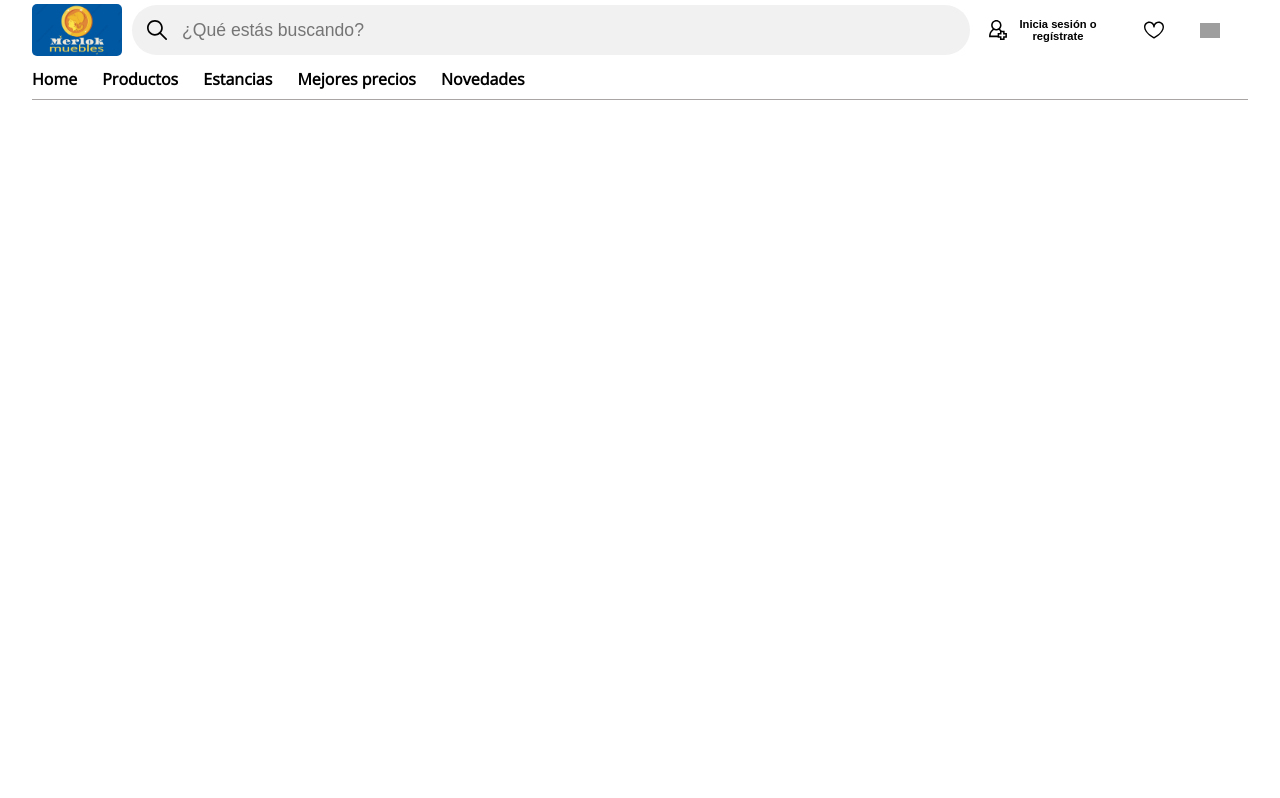
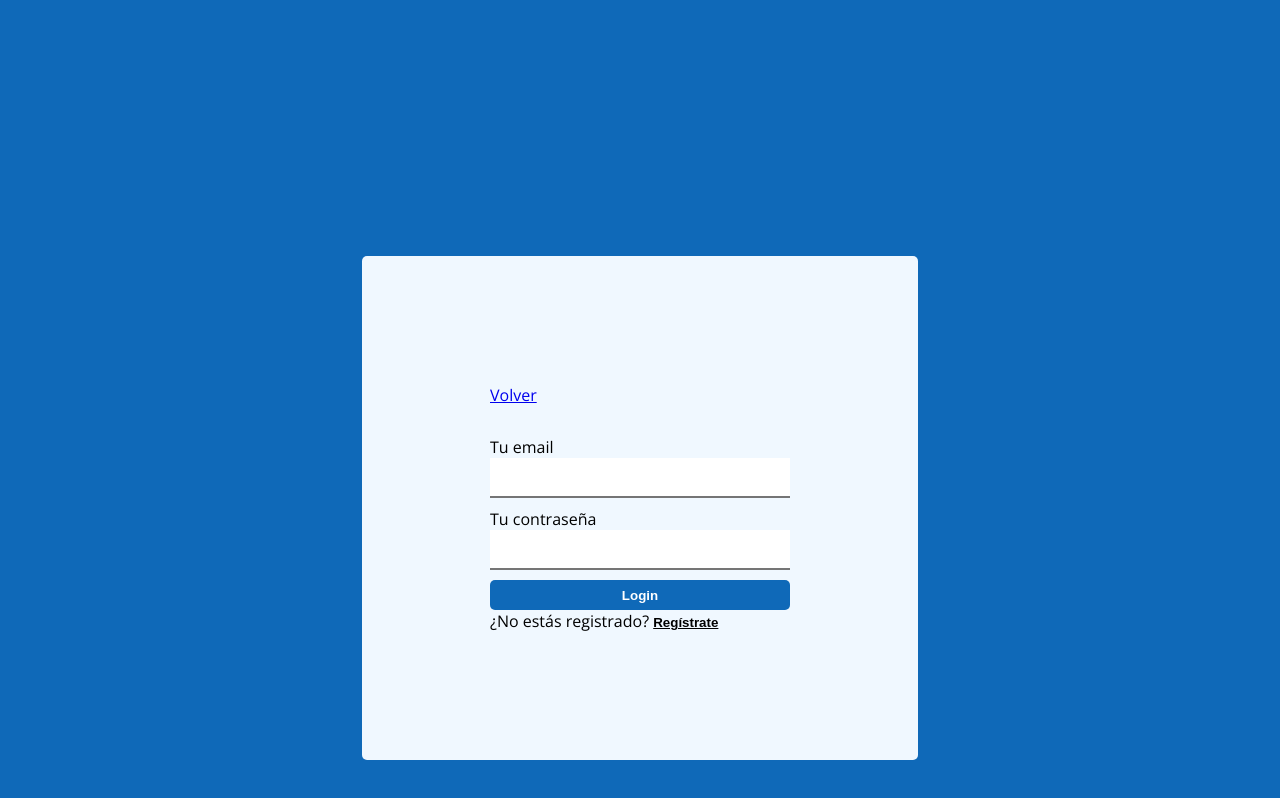
Before and after one commit to rmajka/merlok, a React (Create React App) app: page /login in a window 1280 px wide. Built offline with nearby package versions, Linux system fonts and the light colour scheme; no server answers; the database is empty; grey boxes are pictures that could not be loaded.

Commit message:
create login and singin screen

```diff
--- a/src/App.css
+++ b/src/App.css
@@ -13,6 +13,7 @@
   --main-grey: #a9a5a5;
   --main-dark-grey: #757575;
   --main-blue: #0f69b8;
+  --main-light-blue: #f0f8ff;
   --main-yellow: #ffcc00;
   --main-font: "Open Sans", sans-serif;
   --header-size-1: 1.3rem;
--- a/src/App.js
+++ b/src/App.js
@@ -11,6 +11,7 @@ import Productos from "./pages/productos/Productos";
 import Novedades from "./pages/novedades/Novedades";
 import MejoresPrecios from "./pages/mejores-precios/MejoresPrecios";
 import Favoritos from "./pages/favoritos/Favoritos";
+import Login from "./pages/login/Login";
 import Presentacion from "./components/presentacion/Presentacion";
 import Carrito from "./pages/carrito/Carrito";
 import ScrollArribaBtn from "./components/scroll-arriba-btn/ScrollArribaBtn";
@@ -33,7 +34,7 @@ function App() {
       setProductos(data);
     }
   }, [productosData]);
-  //============================== working on it=================
+  //============== working on it ===============================
   //add to sesion storage
   useEffect(() => {
     let sesionCarrito = JSON.stringify(carrito);
@@ -126,6 +127,7 @@ function App() {
               />
             }
           />
+          <Route path="/login" element={<Login />} />
         </Routes>
         {abrirPresentacion.abrir && (
           <Presentacion
--- a/src/components/check-out/Checkout.js
+++ b/src/components/check-out/Checkout.js
@@ -21,6 +21,7 @@ export default function Checkout({ carrito }) {
       </h5>
       <h5>IVA 21%: {(totalPrice * 0.21).toFixed(2)}&nbsp;€</h5>
       <h4>Precio total: {totalPrice.toFixed(2)}&nbsp;€ </h4>
+      <button>Hacer pedido</button>
     </section>
   );
 }
--- a/src/components/navegacion/Navbar.js
+++ b/src/components/navegacion/Navbar.js
@@ -34,12 +34,12 @@ export default function Navbar({ productos, carrito }) {
         <Link to="/novedades">Novedades</Link>
       </ul>
       <div className={styles.btnsContainer}>
-        <button className={styles.usuarioBtn}>
+        <Link to="/login" className={styles.usuarioBtn}>
           <img src={userLogo} className={styles.imgLogo} alt="usuario" />
           <span className={styles.usuarioBtnSpan}>
             Inicia sesión o regístrate
           </span>
-        </button>
+        </Link>
         <Link to="/favoritos" className={styles.favLink}>
           <img
             src={
--- a/src/components/navegacion/Navbar.module.css
+++ b/src/components/navegacion/Navbar.module.css
@@ -50,6 +50,8 @@
   margin-right: 20px;
   cursor: pointer;
   padding: 8px;
+  text-decoration: none;
+  color: black;
 }
 
 .usuarioBtn:hover {
@@ -58,9 +60,10 @@
 }
 
 .usuarioBtnSpan {
-  font-size: 0.7rem;
+  font-size: 0.65rem;
   font-weight: 700;
-  width: 100px;
+  width: 80px;
+  padding-left: 5px;
 }
 
 .imgLogo {
--- a/src/pages/carrito/Carrito.js
+++ b/src/pages/carrito/Carrito.js
@@ -59,7 +59,11 @@ export default function Carrito({ carrito, setCarrito, setAbrirPresentacion }) {
           >
             Eliminar producto
           </p>
-          <Select options={options} onChange={handleSelect.bind(item)} />
+          <Select
+            className={styles.select}
+            options={options}
+            onChange={handleSelect.bind(item)}
+          />
         </div>
       </div>
     );
--- a/src/pages/carrito/Carrito.module.css
+++ b/src/pages/carrito/Carrito.module.css
@@ -38,6 +38,13 @@
 .itemContainer > img {
   width: 40%;
   cursor: pointer;
+  transition: all 0.2s ease-in-out;
+}
+
+.itemContainer > img:hover {
+  width: 40.2%;
+  cursor: pointer;
+  box-shadow: #0000003d 0px 3px 8px;
 }
 
 .itemDescription {
@@ -55,10 +62,16 @@
 
 .eliminarProducto {
   cursor: pointer;
+  margin: 10px 0;
 }
 
 .eliminarProducto:hover {
   font-weight: bold;
+}
+
+.select {
+  width: 150px;
+  font-size: 1rem;
 }
 
 @media (max-width: 780px) {
--- /dev/null
+++ b/src/pages/login/Login.js
@@ -0,0 +1,45 @@
+import styles from "./Login.module.css";
+
+import { useState, useEffect } from "react";
+import { Link } from "react-router-dom";
+
+export default function Registrate() {
+  const [open, setOpen] = useState(false);
+  const [loginMode, setLoginMode] = useState(true);
+
+  useEffect(() => {
+    setOpen(true);
+  }, []);
+
+  return (
+    <section className={styles.container}>
+      <main className={open ? styles.open : styles.close}>
+        <div className={styles.fromContainer}>
+          <Link to="/" onClick={() => setOpen(false)}>
+            Volver
+          </Link>
+          <form action="submit" className={styles.from}>
+            {!loginMode && <label htmlFor="name">Tu nombre</label>}
+            {!loginMode && <input type="text" required />}
+            <label htmlFor="emial">Tu email</label>
+            <input type="email" required />
+            <label htmlFor="password">Tu contraseña</label>
+            <input type="password" required />
+            <button className={styles.fromBtn} type="submit">
+              {loginMode ? "Login" : "Regístrate"}
+            </button>
+          </form>
+          <span>
+            {loginMode ? "¿No estás registrado?" : "¿Estás registrado?"}{" "}
+            <button
+              className={styles.loginModeBtn}
+              onClick={() => setLoginMode((curr) => !curr)}
+            >
+              {loginMode ? "Regístrate" : "Identifícate"}
+            </button>
+          </span>
+        </div>
+      </main>
+    </section>
+  );
+}
--- /dev/null
+++ b/src/pages/login/Login.module.css
@@ -0,0 +1,70 @@
+.container {
+  position: fixed;
+  top: 0;
+  width: 100%;
+  height: 100vh;
+  z-index: var(--z-index-1);
+}
+
+main {
+  display: flex;
+  flex-direction: column;
+  align-items: center;
+  position: fixed;
+  top: -900px;
+  background-color: var(--main-blue);
+  width: 100%;
+  height: 100vh;
+  transition: all 0.3s ease-in-out;
+}
+
+main.open {
+  top: 0;
+}
+
+.fromContainer {
+  margin-top: 20%;
+  padding: 10%;
+  border-radius: 5px;
+  background-color: var(--main-light-blue);
+}
+
+.from {
+  display: flex;
+  flex-direction: column;
+  margin-top: 10%;
+}
+
+input {
+  border: none;
+  border-bottom: 2px solid var(--main-dark-grey);
+  font-size: var(--font-size-1);
+  margin-bottom: 10px;
+  width: 300px;
+  height: 40px;
+  padding-left: 5px;
+  color: var(--main-dark-grey);
+}
+
+input:focus {
+  outline: none;
+  border-bottom: 3px solid var(--main-blue);
+}
+
+.fromBtn {
+  border: none;
+  border-radius: 5px;
+  background-color: var(--main-blue);
+  height: 30px;
+  cursor: pointer;
+  color: var(--main-white);
+  font-weight: bold;
+}
+
+.loginModeBtn {
+  border: none;
+  background-color: transparent;
+  font-weight: bold;
+  text-decoration: underline;
+  cursor: pointer;
+}
```
